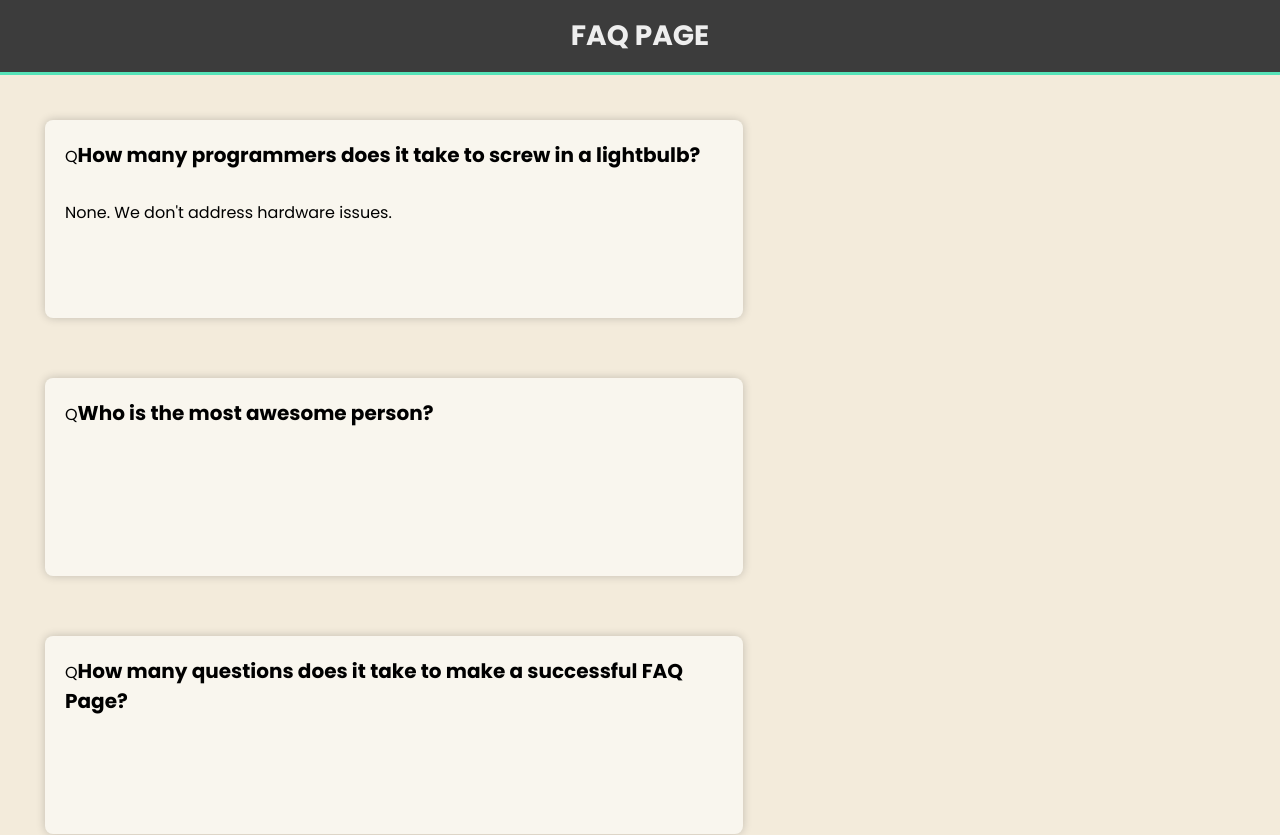
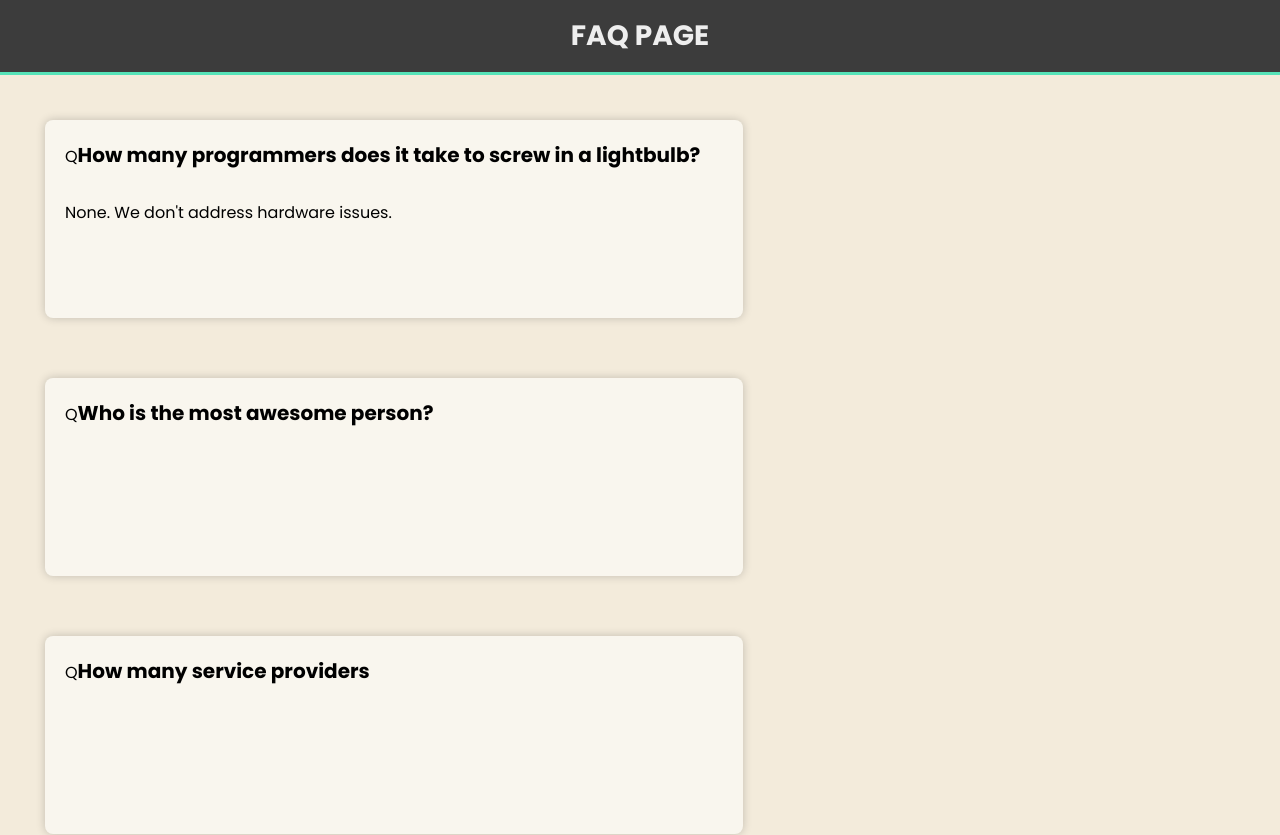
Before and after one commit to serhatgktp/amorr, a React (Create React App) app in the folder frontend/: page / in a window 1280 px wide. Shown: the top 835 px of the page. Built offline with nearby package versions, Linux system fonts and the light colour scheme.

Commit message:
Added a new question as a FAQ

```diff
--- a/frontend/src/App.js
+++ b/frontend/src/App.js
@@ -15,8 +15,8 @@ function App () {
       open: false
     },
     {
-      question: 'How many questions does it take to make a successful FAQ Page?',
-      answer: 'This many.',
+      question: 'How many service providers',
+      answer: '3',
       open: false
     }
   ]);
```
